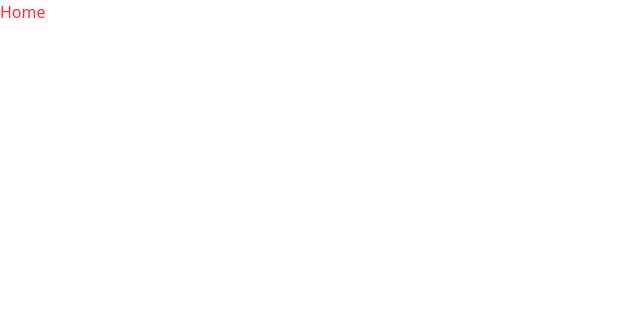
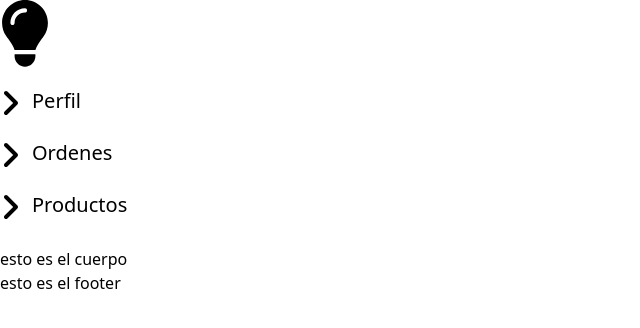
Before and after one commit to ivanagbarreto/sidebar, a React (Vite) app: page / in a window 1280 px wide. Shown: the top 328 px of the page, without its empty margins (0-640 px from the left). Built offline with nearby package versions, Linux system fonts and the light colour scheme.

Commit message:
iconos sidebar

```diff
--- a/src/components/Sidebar.tsx
+++ b/src/components/Sidebar.tsx
@@ -4,13 +4,26 @@ export const Sidebar = () =>{
     return(
         <nav>
             <div>
-
+                <svg xmlns="http://www.w3.org/2000/svg" viewBox="0 0 384 512" width={50}><path d="M272 384c9.6-31.9 29.5-59.1 49.2-86.2c0 0 0 0 0 0c5.2-7.1 10.4-14.2 15.4-21.4c19.8-28.5 31.4-63 31.4-100.3C368 78.8 289.2 0 192 0S16 78.8 16 176c0 37.3 11.6 71.9 31.4 100.3c5 7.2 10.2 14.3 15.4 21.4c0 0 0 0 0 0c19.8 27.1 39.7 54.4 49.2 86.2l160 0zM192 512c44.2 0 80-35.8 80-80l0-16-160 0 0 16c0 44.2 35.8 80 80 80zM112 176c0 8.8-7.2 16-16 16s-16-7.2-16-16c0-61.9 50.1-112 112-112c8.8 0 16 7.2 16 16s-7.2 16-16 16c-44.2 0-80 35.8-80 80z"/></svg>
             </div>
             <div>
                 <Link to={"#"}
                 className="flex flex-row mt-5"
                 >
-                    <span className="ml-3 text-xl"></span>
+                    <svg xmlns="http://www.w3.org/2000/svg" viewBox="0 0 320 512" width={20}><path d="M278.6 233.4c12.5 12.5 12.5 32.8 0 45.3l-160 160c-12.5 12.5-32.8 12.5-45.3 0s-12.5-32.8 0-45.3L210.7 256 73.4 118.6c-12.5-12.5-12.5-32.8 0-45.3s32.8-12.5 45.3 0l160 160z"/></svg>
+                    <span className="ml-3 text-xl"> Perfil </span>
+                </Link>
+                                <Link to={"#"}
+                className="flex flex-row mt-5"
+                >
+                    <svg xmlns="http://www.w3.org/2000/svg" viewBox="0 0 320 512" width={20}><path d="M278.6 233.4c12.5 12.5 12.5 32.8 0 45.3l-160 160c-12.5 12.5-32.8 12.5-45.3 0s-12.5-32.8 0-45.3L210.7 256 73.4 118.6c-12.5-12.5-12.5-32.8 0-45.3s32.8-12.5 45.3 0l160 160z"/></svg>
+                    <span className="ml-3 text-xl"> Ordenes </span>
+                </Link>
+                                <Link to={"#"}
+                className="flex flex-row mt-5"
+                >
+                    <svg xmlns="http://www.w3.org/2000/svg" viewBox="0 0 320 512" width={20}><path d="M278.6 233.4c12.5 12.5 12.5 32.8 0 45.3l-160 160c-12.5 12.5-32.8 12.5-45.3 0s-12.5-32.8 0-45.3L210.7 256 73.4 118.6c-12.5-12.5-12.5-32.8 0-45.3s32.8-12.5 45.3 0l160 160z"/></svg>
+                    <span className="ml-3 text-xl"> Productos </span>
                 </Link>
             </div>
         </nav>
--- a/src/site/HomeDashboard.tsx
+++ b/src/site/HomeDashboard.tsx
@@ -1,3 +1,18 @@
+import { Sidebar } from "../components/Sidebar"
+
 export const HomeDashboard = () =>{
-    return <div className="text-red-500"> Home </div>
+    return (
+        <>
+        <Sidebar/>
+        <header>
+            <div>
+                <button></button>
+            </div>
+        </header>
+        <main>
+            <section>esto es el cuerpo</section>
+        </main>
+        <footer>esto es el footer</footer>
+        </>
+    )
 }
```
